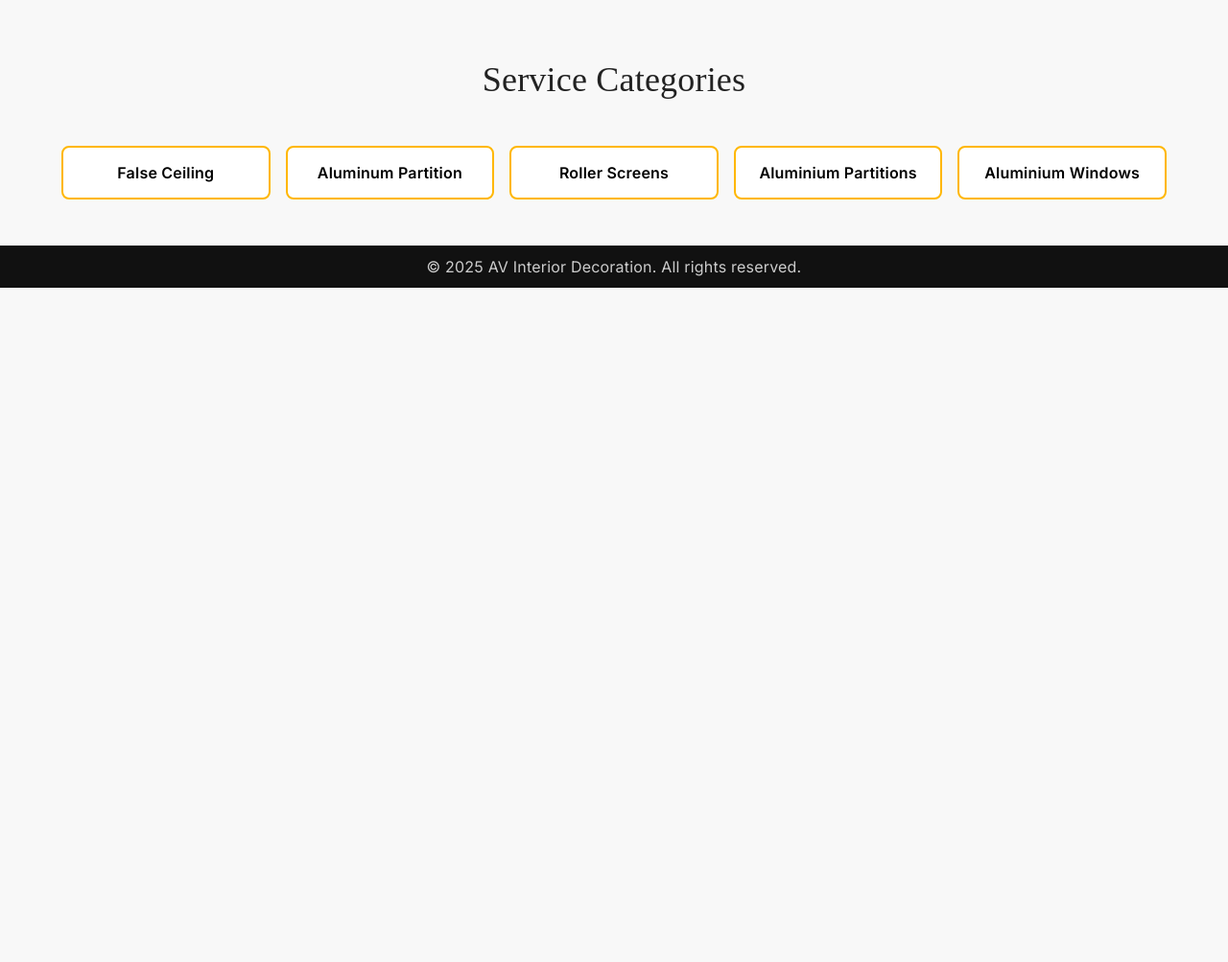
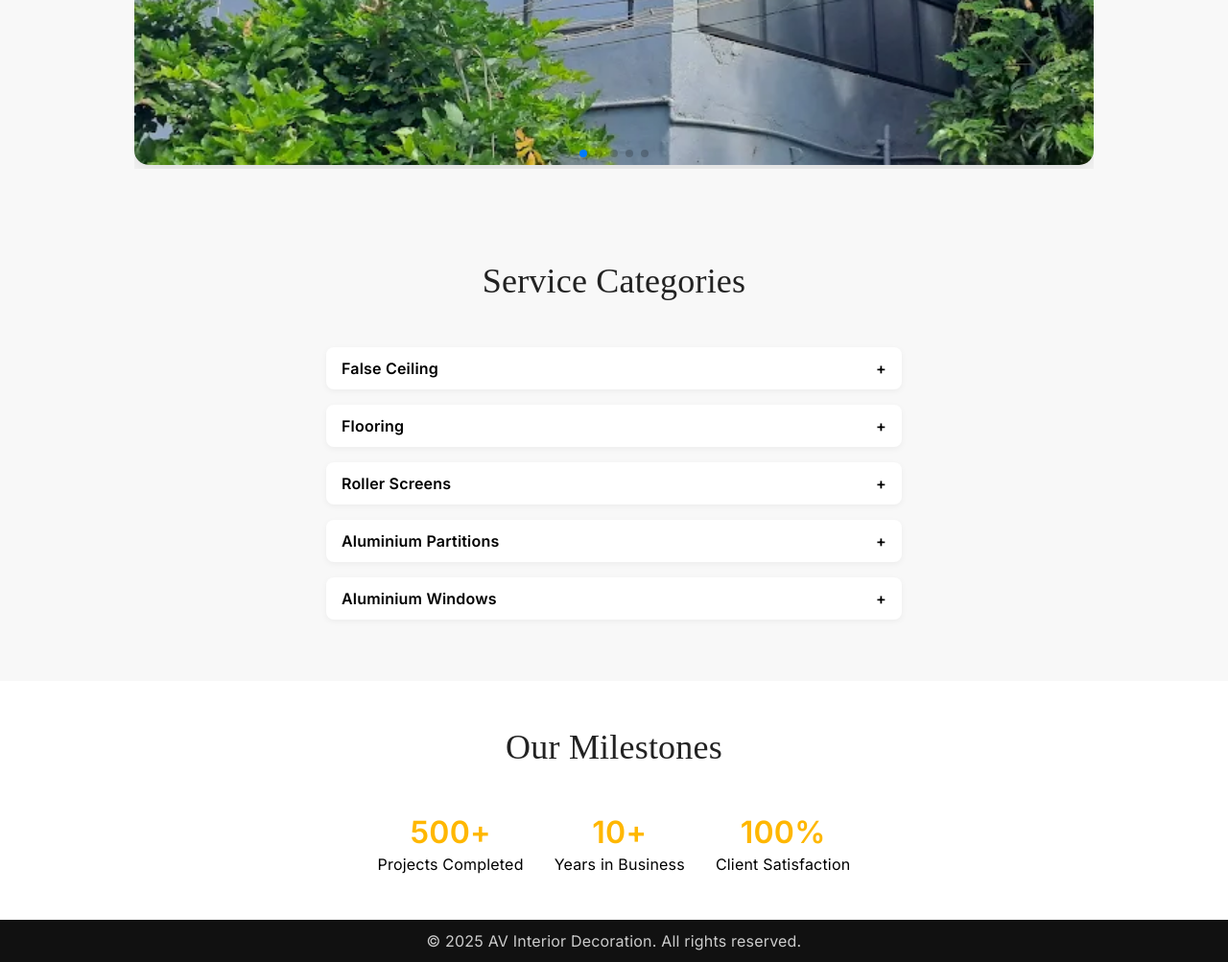
Before and after one commit to web3anand/webpage, a plain HTML site: page index.html in a window 1280 px wide. Shown: the part 1240-2243 px from the top of the page at 96% size. Before the commit the page ends 1540 px from the top, so only its background shows below. Drawn offline with nearby package versions, Linux system fonts and the light colour scheme; a web font is replaced by a local one.

Commit message:
Add wave divider and milestones

```diff
--- a/css/style.css
+++ b/css/style.css
@@ -157,6 +157,24 @@ a {
   overflow: hidden;
 }
 
+.hero-wave {
+  display: block;
+  position: relative;
+  width: 100%;
+  height: 80px;
+  margin-top: -1px;
+}
+
+.hero-wave path {
+  fill: var(--bg-light);
+  animation: waveFloat 8s ease-in-out infinite;
+}
+
+@keyframes waveFloat {
+  0%, 100% { transform: translateY(0); }
+  50% { transform: translateY(6px); }
+}
+
 .hero::before {
   content: '';
   position: absolute;
@@ -165,6 +183,7 @@ a {
   backdrop-filter: blur(3px);
   z-index: 0;
 }
+
 
 .hero .container {
   position: relative;
@@ -429,6 +448,87 @@ a {
   margin-top: 1rem;
 }
 
+/* EXPERIENCE BANNER */
+.experience-banner {
+  background: #f2f2f2;
+  padding: var(--spacing-lg) 0;
+  text-align: center;
+}
+.experience-banner h3 {
+  font-size: 1.8rem;
+  font-weight: 600;
+}
+
+/* SERVICE LIST */
+.service-list {
+  max-width: 600px;
+  margin: auto;
+  text-align: left;
+}
+.service-category {
+  background: #fff;
+  border-radius: 8px;
+  box-shadow: 0 2px 6px rgba(0, 0, 0, 0.05);
+  margin-bottom: 1rem;
+  overflow: hidden;
+}
+.category-title {
+  padding: 0.75rem 1rem;
+  cursor: pointer;
+  font-weight: 600;
+  position: relative;
+}
+.category-title::after {
+  content: '+';
+  position: absolute;
+  right: 1rem;
+  transition: transform 0.2s;
+}
+.category-title.open::after {
+  content: '-';
+}
+.sub-services {
+  list-style: none;
+  padding: 0 1rem 1rem 1.5rem;
+  display: none;
+}
+.sub-services.open {
+  display: block;
+}
+.sub-services li {
+  margin: 0.4rem 0;
+}
+.sub-services a {
+  display: block;
+  padding: 0.25rem 0;
+  color: var(--primary-color);
+}
+
+/* MILESTONES */
+.milestones {
+  background: #fff;
+  padding: var(--spacing-lg) 0;
+  text-align: center;
+}
+
+.milestone-grid {
+  display: flex;
+  justify-content: center;
+  flex-wrap: wrap;
+  gap: 2rem;
+  margin-top: var(--spacing-md);
+}
+
+.milestone-item h3 {
+  font-size: 2rem;
+  color: var(--primary-color);
+  margin-bottom: 0.25rem;
+}
+
+.milestone-item p {
+  font-size: 1rem;
+}
+
 /* FOOTER */
 .footer {
   background: var(--dark-color);
@@ -455,4 +555,11 @@ a {
   .contact-grid {
     grid-template-columns: 1fr;
   }
+  .experience-banner h3 {
+    font-size: 1.4rem;
+  }
+  .milestone-grid {
+    flex-direction: column;
+    align-items: center;
+  }
 }
--- a/index.html
+++ b/index.html
@@ -54,6 +54,16 @@
       </div>
     </div>
   </section>
+  <svg class="hero-wave" viewBox="0 0 1440 80" preserveAspectRatio="none">
+    <path d="M0,64L60,58.7C120,53,240,43,360,53.3C480,64,600,96,720,106.7C840,117,960,107,1080,101.3C1200,96,1320,64,1440,58.7V80H0Z"></path>
+  </svg>
+
+  <!-- Experience Banner -->
+  <section class="experience-banner">
+    <div class="container">
+      <h3>10+ Years of Experience in Interior Decoration</h3>
+    </div>
+  </section>
 
   <!-- Carousel Section -->
   <section class="carousel-section">
@@ -72,7 +82,28 @@
   <section class="categories">
     <div class="container">
       <h2 class="section-title">Service Categories</h2>
-      <div class="category-grid" id="category-grid"></div>
+      <div class="service-list" id="service-list"></div>
+    </div>
+  </section>
+
+  <!-- Milestones Section -->
+  <section class="milestones">
+    <div class="container">
+      <h2 class="section-title">Our Milestones</h2>
+      <div class="milestone-grid">
+        <div class="milestone-item">
+          <h3>500+</h3>
+          <p>Projects Completed</p>
+        </div>
+        <div class="milestone-item">
+          <h3>10+</h3>
+          <p>Years in Business</p>
+        </div>
+        <div class="milestone-item">
+          <h3>100%</h3>
+          <p>Client Satisfaction</p>
+        </div>
+      </div>
     </div>
   </section>
 
--- a/js/data.js
+++ b/js/data.js
@@ -6,10 +6,42 @@ const projectImages = [
   { src: "assets/a5.jpg", alt: "Aluminium window fitting" }
 ];
 
-const serviceCategories = [
-  { name: "False Ceiling", link: "services.html#false-ceiling" },
-  { name: "Aluminum Partition", link: "services.html#flooring" },
-  { name: "Roller Screens", link: "services.html#roller-screens" },
-  { name: "Aluminium Partitions", link: "services.html#partitions" },
-  { name: "Aluminium Windows", link: "services.html#windows" }
+const serviceList = [
+  {
+    name: "False Ceiling",
+    services: [
+      { name: "POP Design", id: "pop" },
+      { name: "Gypsum Board", id: "gypsum" },
+      { name: "Grid Ceiling", id: "grid" }
+    ]
+  },
+  {
+    name: "Flooring",
+    services: [
+      { name: "Vinyl Flooring", id: "vinyl" },
+      { name: "Wooden Flooring", id: "wooden" },
+      { name: "Carpet Tiles", id: "carpet" }
+    ]
+  },
+  {
+    name: "Roller Screens",
+    services: [
+      { name: "Blackout Roller", id: "blackout" },
+      { name: "Sunscreen Roller", id: "sunscreen" }
+    ]
+  },
+  {
+    name: "Aluminium Partitions",
+    services: [
+      { name: "Office Partition", id: "officepart" },
+      { name: "Glass Partition", id: "glasspart" }
+    ]
+  },
+  {
+    name: "Aluminium Windows",
+    services: [
+      { name: "Sliding Windows", id: "sliding" },
+      { name: "Casement Windows", id: "casement" }
+    ]
+  }
 ];
--- a/js/main.js
+++ b/js/main.js
@@ -1,6 +1,6 @@
 document.addEventListener("DOMContentLoaded", () => {
   const carouselWrapper = document.getElementById("carousel-wrapper");
-  const categoryGrid = document.getElementById("category-grid");
+  const serviceListEl = document.getElementById("service-list");
 
   if (carouselWrapper) {
     projectImages.forEach(project => {
@@ -31,13 +31,32 @@ document.addEventListener("DOMContentLoaded", () => {
 
   }
 
-  if (categoryGrid) {
-    serviceCategories.forEach(category => {
-      const card = document.createElement("a");
-      card.href = category.link;
-      card.className = "category-card";
-      card.textContent = category.name;
-      categoryGrid.appendChild(card);
+  if (serviceListEl) {
+    serviceList.forEach(cat => {
+      const wrapper = document.createElement("div");
+      wrapper.className = "service-category";
+
+      const title = document.createElement("div");
+      title.className = "category-title";
+      title.textContent = cat.name;
+
+      const list = document.createElement("ul");
+      list.className = "sub-services";
+
+      cat.services.forEach(item => {
+        const li = document.createElement("li");
+        li.innerHTML = `<a href="products.html#${item.id}">${item.name}</a>`;
+        list.appendChild(li);
+      });
+
+      title.addEventListener("click", () => {
+        list.classList.toggle("open");
+        title.classList.toggle("open");
+      });
+
+      wrapper.appendChild(title);
+      wrapper.appendChild(list);
+      serviceListEl.appendChild(wrapper);
     });
   }
 });
```
Also changed, not shown: products.html (added, +50 -0 lines).
